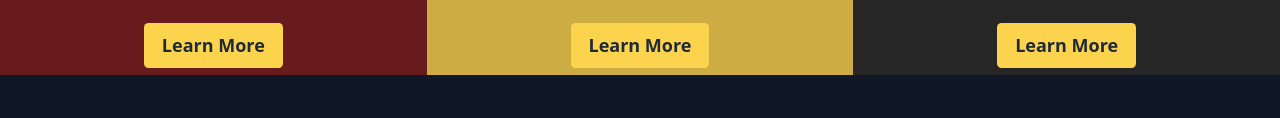
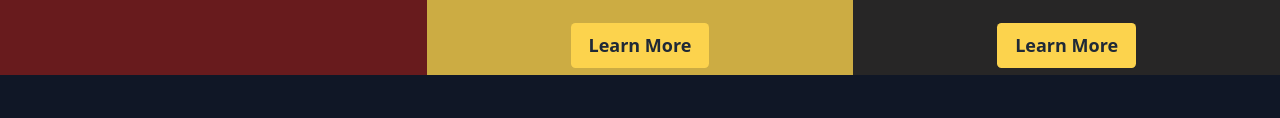
Before and after one commit to austinwhisman/4mCollision, a Gatsby site: page / in a window 1280 px wide. Shown: the part 1653-1771 px from the top of the page. Built offline with nearby package versions, Linux system fonts and the light colour scheme; Gatsby itself is replaced by a stand-in of ours.

Commit message:
removed button from BASF.

```diff
--- a/src/pages/index.js
+++ b/src/pages/index.js
@@ -43,9 +43,6 @@ const IndexPage = () => (
           <div className="w-full bg-red-900 bg-opacity-80 min-h-19 md:h-auto">
             <img alt="BASF Chemistry Logo" className="w-2/3 h-2/3 max-h-96 mt-8 object-cover mx-auto text-white" src={basflogo}></img>
             <div className="mx-auto w-max">
-              <button className="hvr-sweep-to-right font-bold py-2 px-4 rounded text-gray-800 hover:bg-white hover:text-yellow-300">
-                Learn More
-              </button>
             </div>
           </div>
           <div className="w-full bg-yellow-300 bg-opacity-80 min-h-19 md:h-auto">
```
